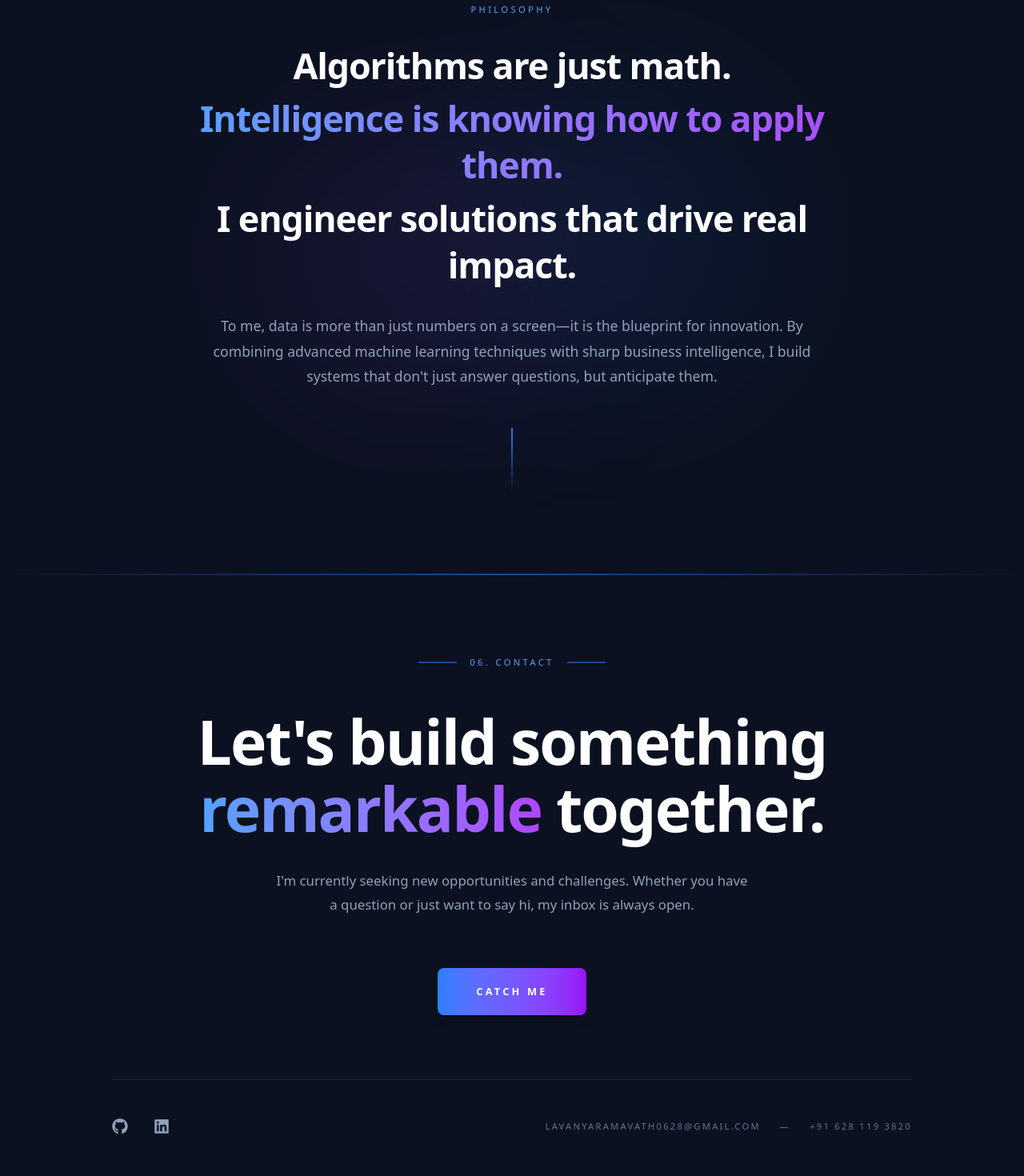
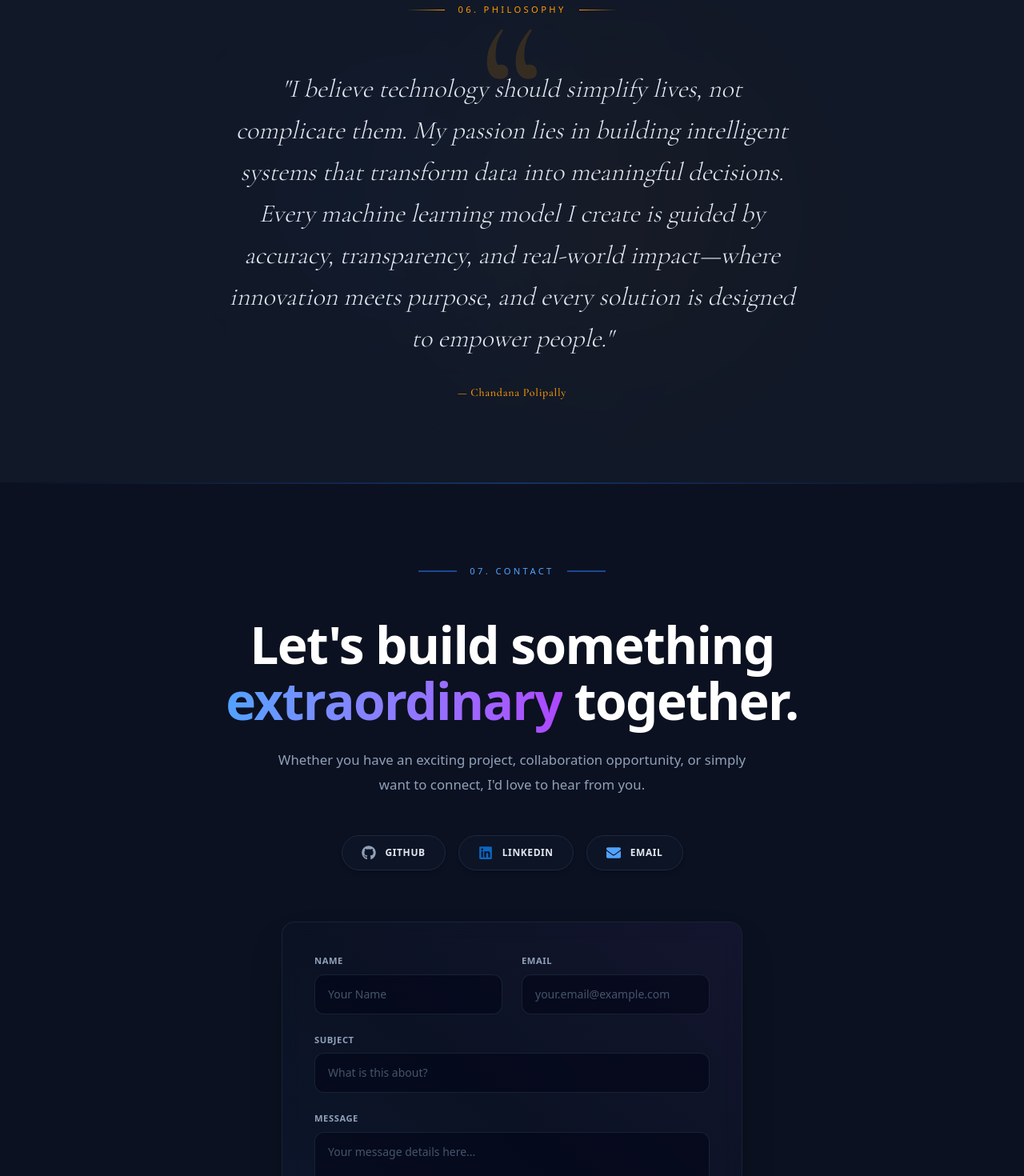
Before and after one commit to RamavathLavanya6/portfolio, a Next.js app: page /portfolio/ in a window 1280 px wide. Shown: the part 7780-9250 px from the top of the page at 80% size. Built offline with nearby package versions, Linux system fonts and the light colour scheme; a web font is replaced by a local one.

Commit message:
Update Philosophy and Contact sections according to specifications

```diff
--- a/src/components/sections/Contact.tsx
+++ b/src/components/sections/Contact.tsx
@@ -2,105 +2,233 @@
 
 import { useState } from 'react';
 import { motion, AnimatePresence } from 'framer-motion';
-import { FaLinkedin, FaGithub, FaTimes, FaEnvelope } from 'react-icons/fa';
+import { FaLinkedin, FaGithub, FaEnvelope, FaCheck } from 'react-icons/fa';
 
 export default function Contact() {
-  const [isModalOpen, setIsModalOpen] = useState(false);
+  const [formData, setFormData] = useState({
+    name: '',
+    email: '',
+    subject: '',
+    message: ''
+  });
+  const [isSubmitting, setIsSubmitting] = useState(false);
+  const [isSuccess, setIsSuccess] = useState(false);
+
+  const handleSubmit = (e: React.FormEvent) => {
+    e.preventDefault();
+    if (!formData.name || !formData.email || !formData.message) return;
+
+    setIsSubmitting(true);
+
+    // Simulate API call for premium experience
+    setTimeout(() => {
+      setIsSubmitting(false);
+      setIsSuccess(true);
+
+      // Auto-reset success message after 5 seconds
+      setTimeout(() => {
+        setIsSuccess(false);
+        setFormData({ name: '', email: '', subject: '', message: '' });
+      }, 5000);
+    }, 1800);
+  };
 
   return (
-    <section id="contact" className="py-[clamp(5rem,8vw,8rem)] px-[clamp(1.4rem,4vw,4rem)] bg-[#0B1120] relative">
-      <div className="absolute top-0 left-0 w-full h-[2px] bg-gradient-to-r from-transparent via-blue-500/50 to-transparent" />
+    <section id="contact" className="py-[clamp(5rem,8vw,8rem)] px-[clamp(1.4rem,4vw,4rem)] bg-ink relative overflow-hidden">
+      {/* Sci-Fi grid background lines or top border gradient */}
+      <div className="absolute top-0 left-0 w-full h-[2px] bg-gradient-to-r from-transparent via-blue-500/30 to-transparent" />
 
-      <div className="max-w-[1000px] mx-auto text-center">
-
-        <div className="text-[0.7rem] tracking-[0.3em] font-medium uppercase text-blue-400 flex items-center justify-center gap-4 mb-12">
-          <div className="w-12 h-[2px] bg-blue-500/50 shrink-0" />
-          <span>06. CONTACT</span>
-          <div className="w-12 h-[2px] bg-blue-500/50 shrink-0" />
+      <div className="absolute inset-0 z-[0] overflow-hidden pointer-events-none opacity-20">
+        <div className="absolute -bottom-20 right-1/3 w-96 h-96 bg-purple-500/10 rounded-full blur-[120px]" />
+        <div className="absolute -bottom-20 left-1/3 w-96 h-96 bg-blue-500/10 rounded-full blur-[120px]" />
       </div>
 
-        <h2 className="text-[clamp(3rem,6vw,5.5rem)] font-bold leading-[1.1] text-white mb-8 tracking-tight">
-          Let's build something <span className="text-transparent bg-clip-text bg-gradient-to-r from-blue-400 to-purple-500">remarkable</span> together.
-        </h2>
+      <div className="max-w-[800px] mx-auto text-center relative z-10">
 
-        <p className="text-[1.05rem] leading-[1.8] text-slate-400 max-w-[600px] mx-auto mb-16">
-          I'm currently seeking new opportunities and challenges. Whether you have a question or just want to say hi, my inbox is always open.
-        </p>
-
-        <motion.button
-          whileHover={{ scale: 1.05, boxShadow: "0px 0px 20px rgba(59,130,246,0.5)" }}
-          whileTap={{ scale: 0.95 }}
-          onClick={() => setIsModalOpen(true)}
-          className="inline-block px-12 py-5 bg-gradient-to-r from-blue-500 to-purple-600 text-white text-[0.8rem] tracking-[0.25em] uppercase font-bold hover:opacity-90 transition-all duration-300 cursor-pointer mb-20 rounded-lg shadow-lg"
-        >
-          Catch Me
-        </motion.button>
-
-        <AnimatePresence>
-          {isModalOpen && (
+        {/* Title label */}
         <motion.div
           initial={{ opacity: 0 }}
-              animate={{ opacity: 1 }}
+          whileInView={{ opacity: 1 }}
+          viewport={{ once: true }}
+          transition={{ duration: 0.8 }}
+          className="text-[0.7rem] tracking-[0.3em] font-medium uppercase text-blue-400 flex items-center justify-center gap-4 mb-12"
+        >
+          <div className="w-12 h-[2px] bg-blue-500/50 shrink-0" />
+          <span>07. CONTACT</span>
+          <div className="w-12 h-[2px] bg-blue-500/50 shrink-0" />
+        </motion.div>
+
+        {/* Heading */}
+        <motion.h2
+          initial={{ opacity: 0, y: 20 }}
+          whileInView={{ opacity: 1, y: 0 }}
+          viewport={{ once: true }}
+          transition={{ duration: 0.8, delay: 0.1 }}
+          className="text-[clamp(2.2rem,5vw,4.5rem)] font-bold leading-[1.1] text-white mb-6 tracking-tight"
+        >
+          Let's build something <span className="text-transparent bg-clip-text bg-gradient-to-r from-blue-400 to-purple-500">extraordinary</span> together.
+        </motion.h2>
+
+        {/* Subtext */}
+        <motion.p
+          initial={{ opacity: 0, y: 20 }}
+          whileInView={{ opacity: 1, y: 0 }}
+          viewport={{ once: true }}
+          transition={{ duration: 0.8, delay: 0.2 }}
+          className="text-[1.05rem] leading-[1.8] text-slate-400 max-w-[620px] mx-auto mb-12"
+        >
+          Whether you have an exciting project, collaboration opportunity, or simply want to connect, I'd love to hear from you.
+        </motion.p>
+
+        {/* Premium Rounded Social Buttons */}
+        <motion.div
+          initial={{ opacity: 0, y: 20 }}
+          whileInView={{ opacity: 1, y: 0 }}
+          viewport={{ once: true }}
+          transition={{ duration: 0.8, delay: 0.3 }}
+          className="flex flex-wrap items-center justify-center gap-4 mb-16"
+        >
+          <a
+            href="https://github.com/RamavathLavanya6/"
+            target="_blank"
+            rel="noopener noreferrer"
+            className="flex items-center gap-3 px-6 py-3 rounded-full bg-slate-900/60 border border-slate-800 hover:border-blue-500/50 hover:bg-slate-800/40 text-slate-200 hover:text-white transition-all duration-300 shadow-md hover:scale-105 cursor-pointer"
+          >
+            <FaGithub size={18} className="text-slate-400 group-hover:text-white" />
+            <span className="text-xs font-semibold tracking-wider uppercase">GitHub</span>
+          </a>
+
+          <a
+            href="https://www.linkedin.com/in/lavanyramavath"
+            target="_blank"
+            rel="noopener noreferrer"
+            className="flex items-center gap-3 px-6 py-3 rounded-full bg-slate-900/60 border border-slate-800 hover:border-blue-500/50 hover:bg-slate-800/40 text-slate-200 hover:text-white transition-all duration-300 shadow-md hover:scale-105 cursor-pointer"
+          >
+            <FaLinkedin size={18} className="text-[#0A66C2]" />
+            <span className="text-xs font-semibold tracking-wider uppercase">LinkedIn</span>
+          </a>
+
+          <a
+            href="mailto:lavanyaramavath0628@gmail.com"
+            className="flex items-center gap-3 px-6 py-3 rounded-full bg-slate-900/60 border border-slate-800 hover:border-blue-500/50 hover:bg-slate-800/40 text-slate-200 hover:text-white transition-all duration-300 shadow-md hover:scale-105 cursor-pointer"
+          >
+            <FaEnvelope size={18} className="text-blue-400" />
+            <span className="text-xs font-semibold tracking-wider uppercase">Email</span>
+          </a>
+        </motion.div>
+
+        {/* Luxury Glassmorphism Contact Form */}
+        <motion.div
+          initial={{ opacity: 0, y: 30 }}
+          whileInView={{ opacity: 1, y: 0 }}
+          viewport={{ once: true }}
+          transition={{ duration: 0.8, delay: 0.4 }}
+          className="max-w-xl mx-auto bg-slate-900/30 backdrop-blur-md border border-slate-800/80 p-8 md:p-10 rounded-2xl shadow-2xl relative"
+        >
+          {/* Internal gradients for depth */}
+          <div className="absolute inset-0 bg-gradient-to-tr from-blue-500/5 via-transparent to-purple-500/5 pointer-events-none rounded-2xl" />
+
+          <AnimatePresence mode="wait">
+            {!isSuccess ? (
+              <motion.form
+                key="form"
+                onSubmit={handleSubmit}
+                className="space-y-6 text-left relative z-10"
+                initial={{ opacity: 1 }}
                 exit={{ opacity: 0 }}
-              className="fixed inset-0 z-50 flex items-center justify-center p-4 bg-black/60 backdrop-blur-sm"
-              onClick={() => setIsModalOpen(false)}
               >
-              <motion.div
-                initial={{ scale: 0.9, y: 50, opacity: 0 }}
-                animate={{ scale: 1, y: 0, opacity: 1 }}
-                exit={{ scale: 0.9, y: 50, opacity: 0 }}
-                onClick={(e) => e.stopPropagation()}
-                className="bg-[#0B1120] border border-slate-700/50 p-8 md:p-12 rounded-2xl shadow-[0_0_40px_rgba(59,130,246,0.2)] max-w-md w-full relative overflow-hidden"
-              >
-                <div className="absolute -top-20 -right-20 w-40 h-40 bg-blue-500/20 rounded-full blur-3xl pointer-events-none" />
-                <div className="absolute -bottom-20 -left-20 w-40 h-40 bg-purple-500/20 rounded-full blur-3xl pointer-events-none" />
-
-                <button
-                  onClick={() => setIsModalOpen(false)}
-                  className="absolute top-4 right-4 text-slate-400 hover:text-white transition-colors"
-                >
-                  <FaTimes size={24} />
-                </button>
-
-                <h3 className="text-3xl font-bold text-white mb-2">Catch Me</h3>
-                <p className="text-slate-400 mb-8 text-sm">I'm always open to discussing new projects, creative ideas, or opportunities to be part of your visions.</p>
-
-                <div className="space-y-4 text-left">
-                  <a href="mailto:lavanyaramavath0628@gmail.com" className="flex items-center gap-4 p-4 rounded-xl bg-slate-900/50 border border-slate-800 hover:border-blue-500/50 hover:bg-slate-800/50 transition-all group">
-                    <div className="w-10 h-10 rounded-full bg-blue-500/10 text-blue-400 flex items-center justify-center group-hover:scale-110 transition-transform">
-                      <FaEnvelope />
+                <div className="grid grid-cols-1 sm:grid-cols-2 gap-6">
+                  <div>
+                    <label htmlFor="name" className="block text-[0.7rem] uppercase tracking-wider text-slate-400 font-semibold mb-2">Name</label>
+                    <input
+                      type="text"
+                      id="name"
+                      required
+                      value={formData.name}
+                      onChange={(e) => setFormData({...formData, name: e.target.value})}
+                      placeholder="Your Name"
+                      className="w-full bg-slate-950/60 border border-slate-800/80 focus:border-blue-500 focus:ring-1 focus:ring-blue-500 rounded-xl px-4 py-3.5 text-white placeholder-slate-600 transition-all outline-none text-sm"
+                    />
                   </div>
                   <div>
-                      <div className="text-xs text-slate-500 uppercase tracking-wider font-semibold">Email</div>
-                      <div className="text-white text-sm">lavanyaramavath0628@gmail.com</div>
+                    <label htmlFor="email" className="block text-[0.7rem] uppercase tracking-wider text-slate-400 font-semibold mb-2">Email</label>
+                    <input
+                      type="email"
+                      id="email"
+                      required
+                      value={formData.email}
+                      onChange={(e) => setFormData({...formData, email: e.target.value})}
+                      placeholder="your.email@example.com"
+                      className="w-full bg-slate-950/60 border border-slate-800/80 focus:border-blue-500 focus:ring-1 focus:ring-blue-500 rounded-xl px-4 py-3.5 text-white placeholder-slate-600 transition-all outline-none text-sm"
+                    />
                   </div>
-                  </a>
+                </div>
 
-                  <a href="https://www.linkedin.com/in/lavanyramavath" target="_blank" rel="noopener noreferrer" className="flex items-center gap-4 p-4 rounded-xl bg-slate-900/50 border border-slate-800 hover:border-blue-500/50 hover:bg-slate-800/50 transition-all group">
-                    <div className="w-10 h-10 rounded-full bg-blue-500/10 text-blue-400 flex items-center justify-center group-hover:scale-110 transition-transform">
-                      <FaLinkedin />
+                <div>
+                  <label htmlFor="subject" className="block text-[0.7rem] uppercase tracking-wider text-slate-400 font-semibold mb-2">Subject</label>
+                  <input
+                    type="text"
+                    id="subject"
+                    value={formData.subject}
+                    onChange={(e) => setFormData({...formData, subject: e.target.value})}
+                    placeholder="What is this about?"
+                    className="w-full bg-slate-950/60 border border-slate-800/80 focus:border-blue-500 focus:ring-1 focus:ring-blue-500 rounded-xl px-4 py-3.5 text-white placeholder-slate-600 transition-all outline-none text-sm"
+                  />
                 </div>
+
                 <div>
-                      <div className="text-xs text-slate-500 uppercase tracking-wider font-semibold">LinkedIn</div>
-                      <div className="text-white text-sm">Connect with me</div>
+                  <label htmlFor="message" className="block text-[0.7rem] uppercase tracking-wider text-slate-400 font-semibold mb-2">Message</label>
+                  <textarea
+                    id="message"
+                    required
+                    rows={5}
+                    value={formData.message}
+                    onChange={(e) => setFormData({...formData, message: e.target.value})}
+                    placeholder="Your message details here..."
+                    className="w-full bg-slate-950/60 border border-slate-800/80 focus:border-blue-500 focus:ring-1 focus:ring-blue-500 rounded-xl px-4 py-3.5 text-white placeholder-slate-600 transition-all outline-none text-sm resize-none"
+                  />
                 </div>
-                  </a>
+
+                {/* Submit button */}
+                <motion.button
+                  whileHover={{ scale: 1.02 }}
+                  whileTap={{ scale: 0.98 }}
+                  type="submit"
+                  disabled={isSubmitting}
+                  className="w-full py-4 bg-gradient-to-r from-blue-500 to-purple-600 hover:from-blue-600 hover:to-purple-700 text-white font-bold tracking-[0.25em] uppercase text-xs rounded-xl transition-all duration-300 shadow-[0_0_20px_rgba(59,130,246,0.3)] hover:shadow-[0_0_30px_rgba(59,130,246,0.5)] cursor-pointer flex items-center justify-center gap-2"
+                >
+                  {isSubmitting ? (
+                    <div className="w-5 h-5 border-2 border-white border-t-transparent rounded-full animate-spin" />
+                  ) : (
+                    'Send Message'
+                  )}
+                </motion.button>
+              </motion.form>
+            ) : (
+              <motion.div
+                key="success"
+                initial={{ opacity: 0, scale: 0.9 }}
+                animate={{ opacity: 1, scale: 1 }}
+                exit={{ opacity: 0, scale: 0.9 }}
+                className="py-12 flex flex-col items-center justify-center text-center relative z-10"
+              >
+                <div className="w-16 h-16 rounded-full bg-green-500/20 border border-green-500/40 text-green-400 flex items-center justify-center mb-6 shadow-[0_0_20px_rgba(34,197,94,0.2)]">
+                  <FaCheck size={28} />
                 </div>
-              </motion.div>
+                <h3 className="text-2xl font-bold text-white mb-2">Message Sent!</h3>
+                <p className="text-slate-400 text-sm max-w-sm">
+                  Thank you for reaching out. I'll get back to you as soon as possible!
+                </p>
               </motion.div>
             )}
           </AnimatePresence>
+        </motion.div>
 
-        <div className="flex flex-col md:flex-row items-center justify-between pt-12 border-t border-slate-800 gap-8">
-          <div className="flex gap-8">
-            <a href="https://github.com/RamavathLavanya6/" target="_blank" rel="noopener noreferrer" className="text-slate-400 hover:text-blue-400 transition-colors text-xl cursor-pointer">
-              <FaGithub />
-            </a>
-            <a href="https://www.linkedin.com/in/lavanyramavath" target="_blank" rel="noopener noreferrer" className="text-slate-400 hover:text-blue-400 transition-colors text-xl cursor-pointer">
-              <FaLinkedin />
-            </a>
+        {/* Footer info links */}
+        <div className="mt-20 pt-10 border-t border-slate-800/80 flex flex-col md:flex-row items-center justify-between gap-6">
+          <div className="text-[0.7rem] tracking-[0.2em] font-medium uppercase text-slate-500">
+            © {new Date().getFullYear()} Lavanya Ramavath
           </div>
-
           <div className="flex flex-col md:flex-row items-center gap-2 md:gap-6 text-[0.7rem] tracking-[0.2em] font-medium uppercase text-slate-500">
             <a href="mailto:lavanyaramavath0628@gmail.com" className="hover:text-blue-400 transition-colors cursor-pointer">lavanyaramavath0628@gmail.com</a>
             <span className="hidden md:inline">&mdash;</span>
--- a/src/components/sections/Philosophy.tsx
+++ b/src/components/sections/Philosophy.tsx
@@ -4,55 +4,64 @@ import { motion } from 'framer-motion';
 
 export default function Philosophy() {
   return (
-    <section id="philosophy" className="py-[clamp(5rem,8vw,8rem)] px-[clamp(1.4rem,4vw,4rem)] bg-[#0B1120] relative overflow-hidden">
+    <section id="philosophy" className="py-[clamp(5rem,8vw,8rem)] px-[clamp(1.4rem,4vw,4rem)] bg-ink-2 relative overflow-hidden">
 
       {/* Sci-Fi Background Blurs */}
-      <div className="absolute inset-0 z-[0] overflow-hidden pointer-events-none opacity-40">
-        <div className="absolute top-1/4 right-1/4 w-96 h-96 bg-blue-500/20 rounded-full blur-[100px]" />
-        <div className="absolute bottom-1/4 left-1/4 w-96 h-96 bg-purple-500/20 rounded-full blur-[100px]" />
+      <div className="absolute inset-0 z-[0] overflow-hidden pointer-events-none opacity-30">
+        <div className="absolute top-1/4 right-1/4 w-96 h-96 bg-amber-500/10 rounded-full blur-[120px]" />
+        <div className="absolute bottom-1/4 left-1/4 w-96 h-96 bg-blue-500/10 rounded-full blur-[120px]" />
       </div>
 
-      <div className="max-w-[900px] mx-auto relative z-10 text-center">
+      <div className="max-w-[850px] mx-auto relative z-10 text-center">
 
-        <motion.div
-          initial={{ opacity: 0, y: 20 }}
-          whileInView={{ opacity: 1, y: 0 }}
-          viewport={{ once: true, margin: "-100px" }}
-          transition={{ duration: 0.8 }}
-          className="text-[0.7rem] tracking-[0.3em] font-medium uppercase text-blue-400 mb-8"
-        >
-          Philosophy
-        </motion.div>
-
-        <motion.h2
-          initial={{ opacity: 0, y: 20 }}
-          whileInView={{ opacity: 1, y: 0 }}
-          viewport={{ once: true, margin: "-100px" }}
-          transition={{ duration: 0.8, delay: 0.2 }}
-          className="text-[clamp(1.8rem,3.5vw,3rem)] font-bold leading-[1.3] text-white mb-8 tracking-tight"
-        >
-          <span className="block mb-2">Algorithms are just math.</span>
-          <span className="text-transparent bg-clip-text bg-gradient-to-r from-blue-400 to-purple-500 block mb-2">Intelligence is knowing how to apply them.</span>
-          <span className="block">I engineer solutions that drive real impact.</span>
-        </motion.h2>
-
-        <motion.p
-          initial={{ opacity: 0, y: 20 }}
-          whileInView={{ opacity: 1, y: 0 }}
-          viewport={{ once: true, margin: "-100px" }}
-          transition={{ duration: 0.8, delay: 0.3 }}
-          className="text-[1.1rem] text-slate-400 max-w-[750px] mx-auto mb-12 leading-[1.8]"
-        >
-          To me, data is more than just numbers on a screen—it is the blueprint for innovation. By combining advanced machine learning techniques with sharp business intelligence, I build systems that don't just answer questions, but anticipate them.
-        </motion.p>
-
+        {/* Title with thin gold line */}
         <motion.div
           initial={{ opacity: 0 }}
           whileInView={{ opacity: 1 }}
           viewport={{ once: true }}
-          transition={{ duration: 0.8, delay: 0.4 }}
-          className="w-[2px] h-[80px] bg-gradient-to-b from-blue-500 to-transparent mx-auto"
-        />
+          transition={{ duration: 0.8 }}
+          className="flex items-center justify-center gap-4 mb-16"
+        >
+          <div className="w-12 h-[1px] bg-gradient-to-r from-transparent to-amber-500" />
+          <span className="text-[0.7rem] tracking-[0.3em] font-medium uppercase text-amber-500">06. PHILOSOPHY</span>
+          <div className="w-12 h-[1px] bg-gradient-to-l from-transparent to-amber-500" />
+        </motion.div>
+
+        {/* Quote container with absolute quote mark behind */}
+        <div className="relative mb-8">
+          {/* Elegant quotation mark */}
+          <motion.div
+            initial={{ opacity: 0, scale: 0.8 }}
+            whileInView={{ opacity: 0.15, scale: 1 }}
+            viewport={{ once: true }}
+            transition={{ duration: 1, delay: 0.2 }}
+            className="font-cormorant text-[16rem] leading-none select-none pointer-events-none absolute -top-24 left-1/2 -translate-x-1/2 z-0 font-light text-amber-500"
+          >
+            “
+          </motion.div>
+
+          {/* Quote text */}
+          <motion.p
+            initial={{ opacity: 0, y: 20 }}
+            whileInView={{ opacity: 1, y: 0 }}
+            viewport={{ once: true }}
+            transition={{ duration: 1.2, delay: 0.3 }}
+            className="font-cormorant italic font-light text-[clamp(1.3rem,2.5vw,2rem)] leading-relaxed text-slate-200 relative z-10 max-w-[750px] mx-auto px-4"
+          >
+            "I believe technology should simplify lives, not complicate them. My passion lies in building intelligent systems that transform data into meaningful decisions. Every machine learning model I create is guided by accuracy, transparency, and real-world impact—where innovation meets purpose, and every solution is designed to empower people."
+          </motion.p>
+        </div>
+
+        {/* Author */}
+        <motion.div
+          initial={{ opacity: 0 }}
+          whileInView={{ opacity: 1 }}
+          viewport={{ once: true }}
+          transition={{ duration: 1, delay: 0.6 }}
+          className="text-amber-500 font-medium tracking-wider text-sm mt-6 font-cormorant"
+        >
+          — Chandana Polipally
+        </motion.div>
 
       </div>
     </section>
```
Lines whose indentation alone changed are shown as unchanged.
